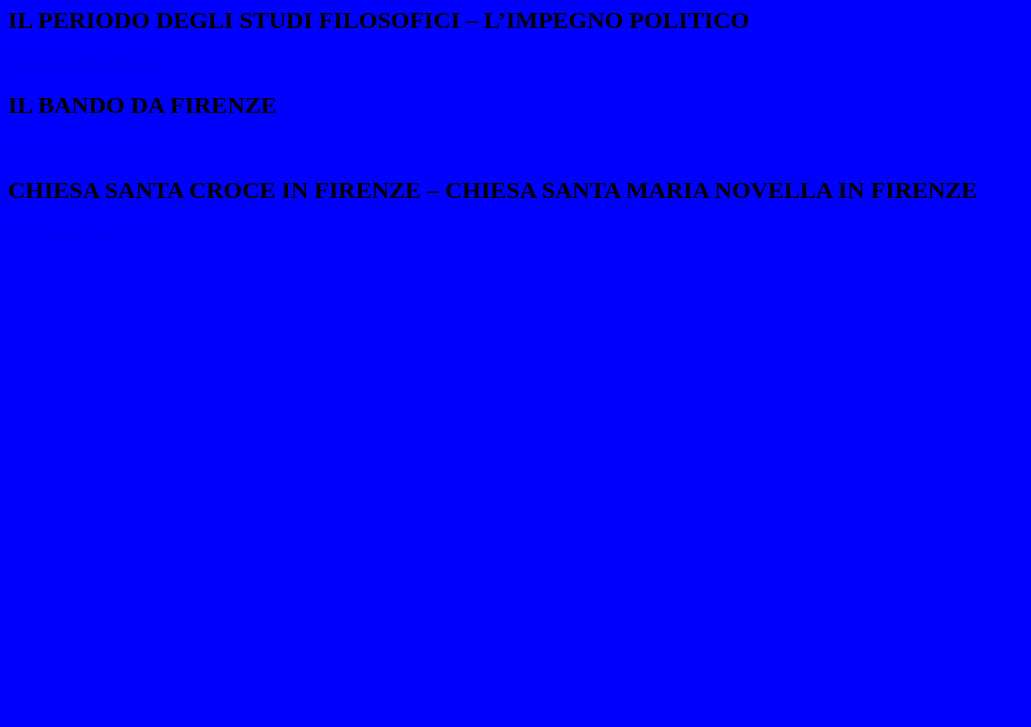
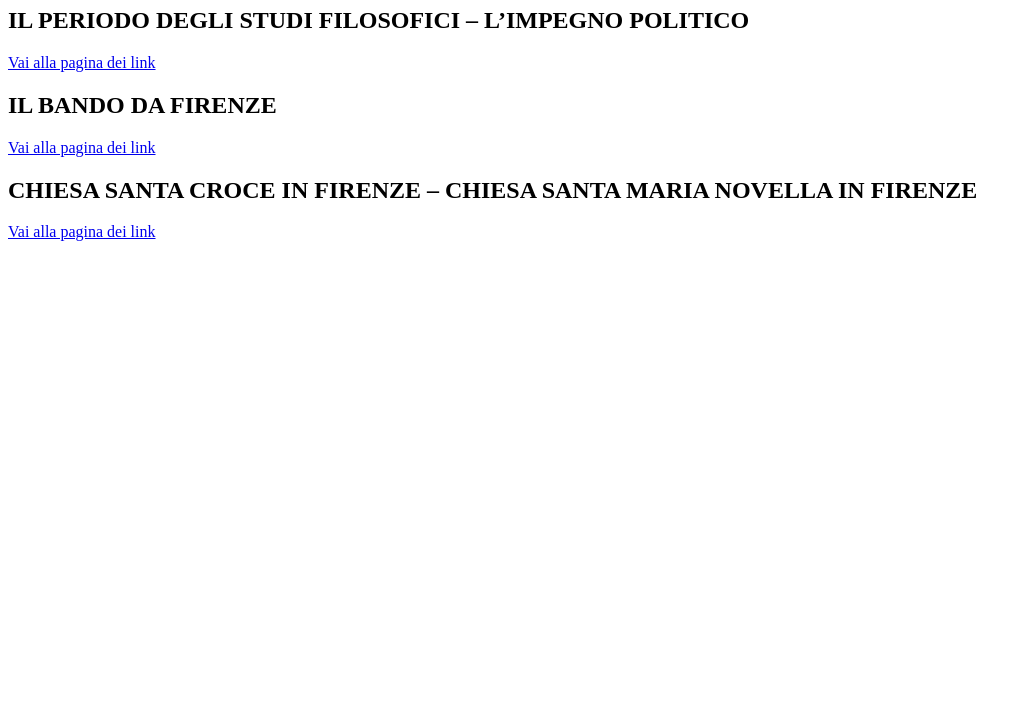
Before and after one commit to IronCraft2020/IronCraft2020.github.io, a plain HTML site: page index.html in a window 1280 px wide. Shown: the part 73-800 px from the top of the page, without its empty margins (0-1031 px from the left). Drawn offline with Linux system fonts and the light colour scheme.

Commit message:
Update index.html

```diff
--- a/index.html
+++ b/index.html
@@ -4,7 +4,7 @@
     <meta charset="UTF-8">
     <title>Portale dei link</title>
 </head>
-<body bgcolor="#0000ff" background="Dante_Profilo.jpg">
+<body>
     <h1>Portale dei link</h1>
 
     <!-- Prima sezione -->
```
